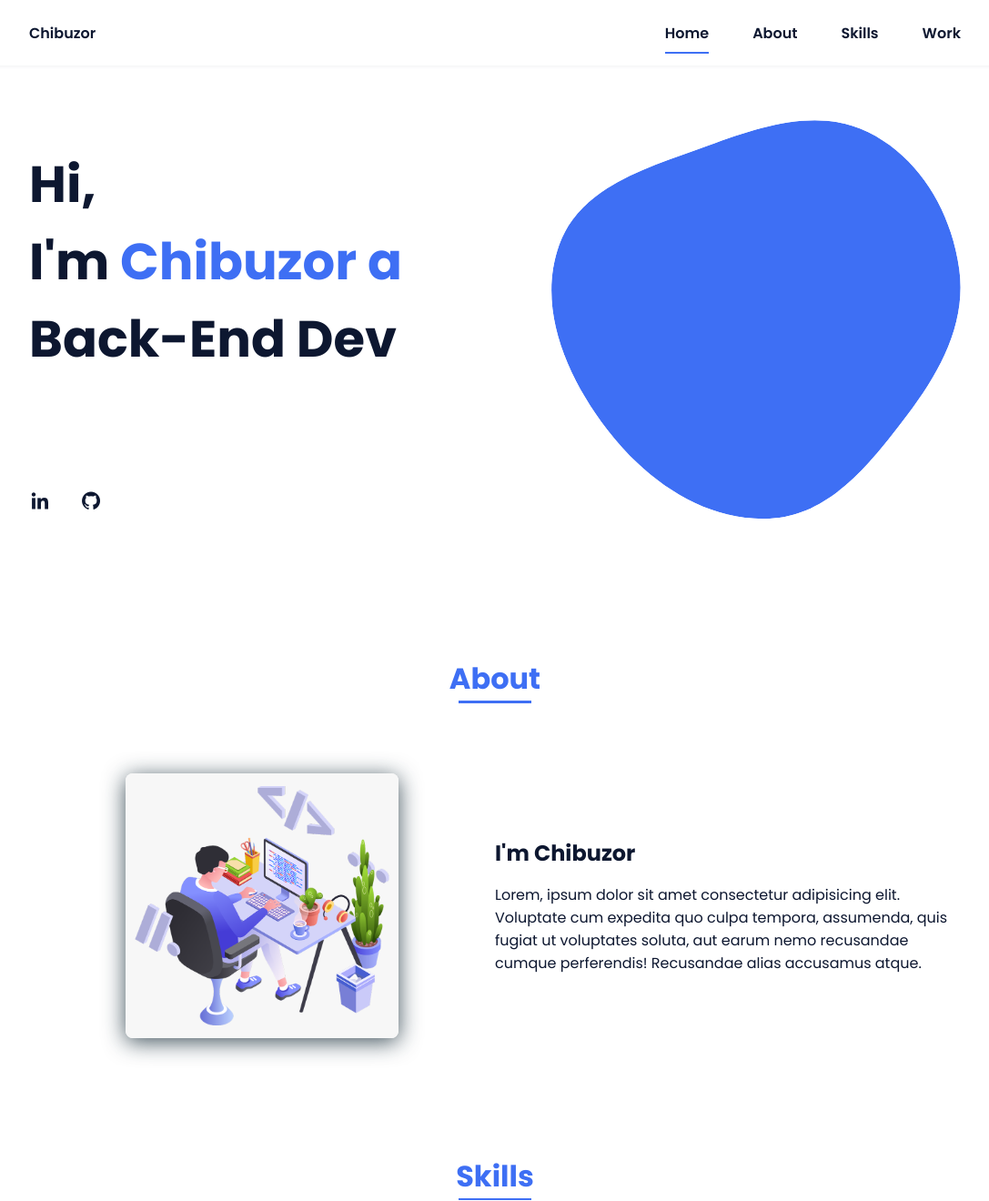
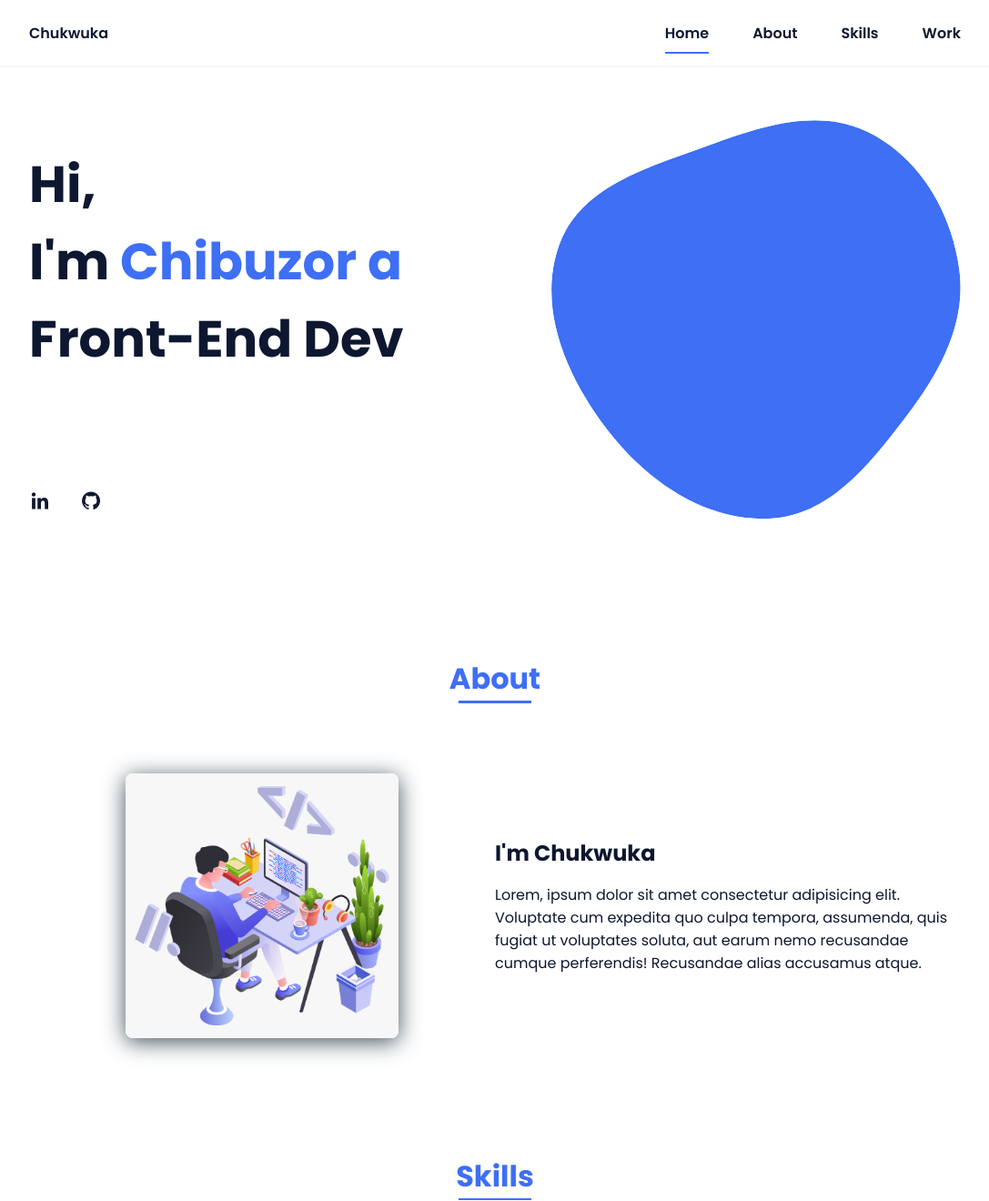
Before and after one commit to ChukwukaOk/Portfolio-Website, a plain HTML site: page index.html in a window 1280 px wide. Shown: the top 1320 px of the page at 91% size, without its empty margins (96-1183 px from the left). Drawn offline with nearby package versions, Linux system fonts and the light colour scheme; a script that the page names is missing; files whose address does not match are found by name.

Commit message:
Update index.html

```diff
--- a/index.html
+++ b/index.html
@@ -15,7 +15,7 @@
     <header class="l-header">
         <nav class="nav bd-grid">
             <div>
-                <a href="#" class="nav__logo">Chibuzor</a>
+                <a href="#" class="nav__logo">Chukwuka</a>
             </div>
 
             <div class="nav__menu" id="nav-menu">
@@ -38,7 +38,7 @@
         <!--===== HOME =====-->
         <section class="home bd-grid" id="home">
             <div class="home__data">
-                <h1 class="home__title">Hi,<br>I'm <span class="home__title-color">Chibuzor a</span><br>Back-End Dev</h1>
+                <h1 class="home__title">Hi,<br>I'm <span class="home__title-color">Chibuzor a</span><br>Front-End Dev</h1>
 
 
             </div>
@@ -72,7 +72,7 @@
                 </div>
 
                 <div>
-                    <h2 class="about__subtitle">I'm Chibuzor</h2>
+                    <h2 class="about__subtitle">I'm Chukwuka</h2>
                     <p class="about__text">Lorem, ipsum dolor sit amet consectetur adipisicing elit. Voluptate cum expedita quo culpa tempora, assumenda, quis fugiat ut voluptates soluta, aut earum nemo recusandae cumque perferendis! Recusandae alias accusamus atque.</p>
                 </div>
             </div>
@@ -159,7 +159,7 @@
 
     <!--===== FOOTER =====-->
     <footer class="footer">
-        <p class="footer__title">Chibuzor</p>
+        <p class="footer__title">Chukwuka</p>
         <div class="footer__social">
             <a href="#" class="footer__icon"><i class='bx bxl-linkedin'></i></a>
             <a href="#" class="footer__icon"><i class='bx bxl-github'></i></a>
```
